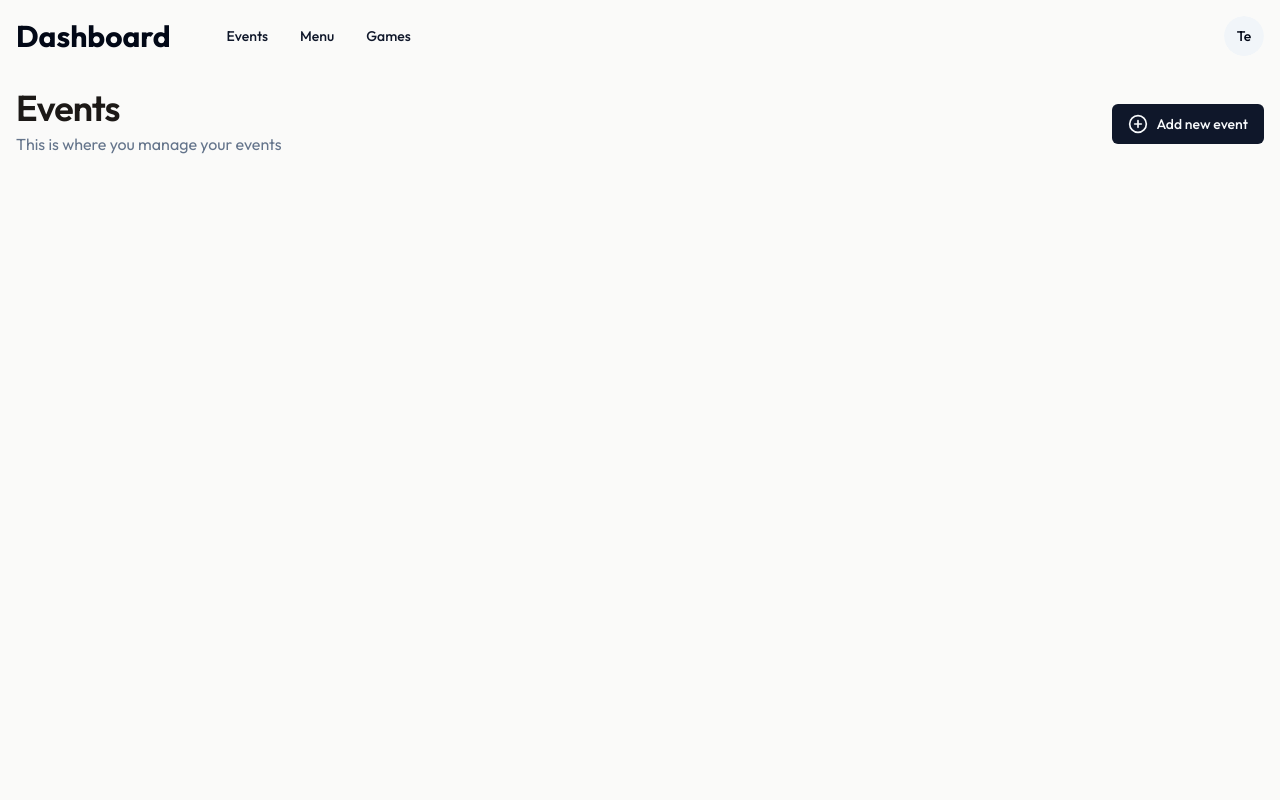
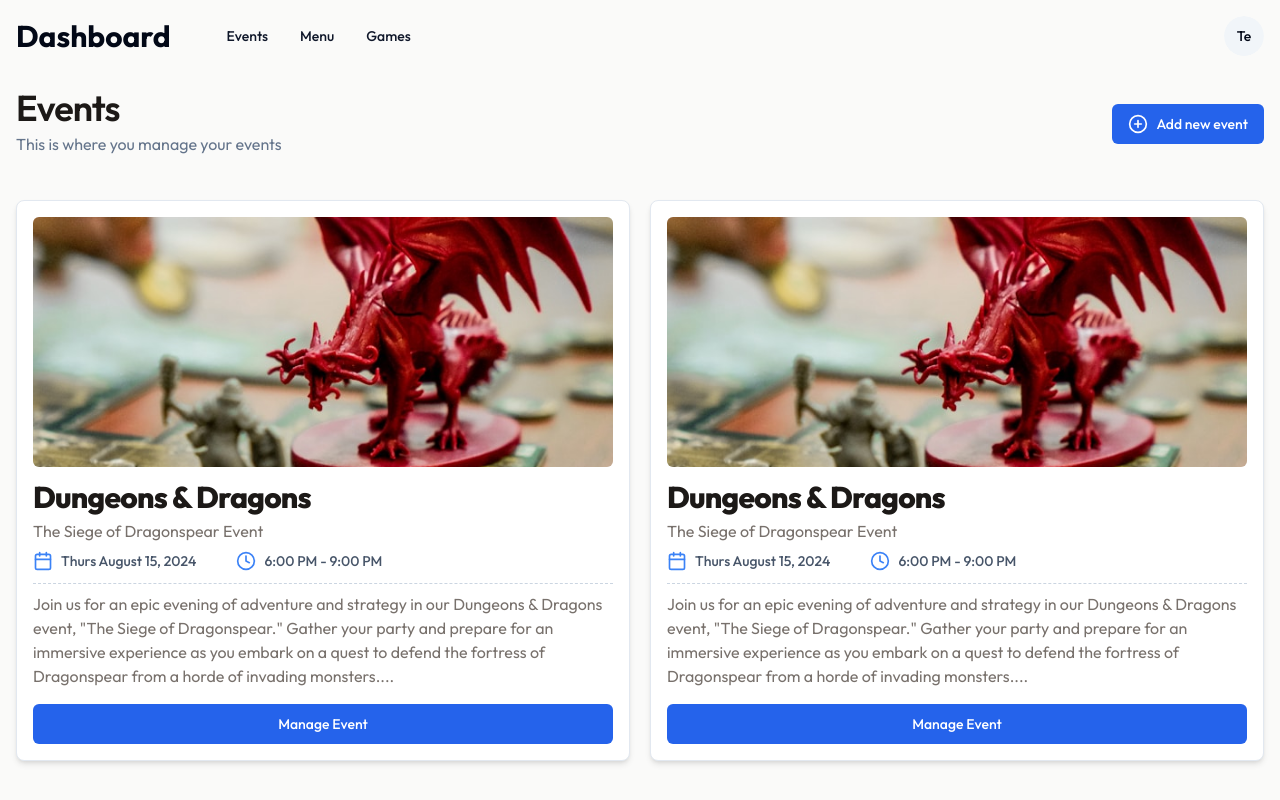
Before and after one commit to latham91/sipnplay, a Next.js app: page /dashboard/events in a window 1280 px wide. Built offline with nearby package versions, Linux system fonts and the light colour scheme.

Commit message:
enhancement: created dashboard event card component

```diff
--- a/app/(dashboard)/dashboard/events/page.jsx
+++ b/app/(dashboard)/dashboard/events/page.jsx
@@ -1,3 +1,4 @@
+import EventCard from "@/components/dashboard/EventCard";
 import Header from "@/components/dashboard/Header";
 import { Button } from "@/components/ui/button";
 import { CirclePlusIcon } from "lucide-react";
@@ -6,15 +7,20 @@
 export default function EventsPage() {
   return (
     <div>
-      <div className="flex items-center justify-between">
+      <div className="flex items-center justify-between mb-10">
         <Header title="Events" subtitle="This is where you manage your events" />
-        <Button asChild>
+        <Button variant="dashboard" asChild>
           <Link href="/dashboard/events/add">
             <CirclePlusIcon className="w-5 h-5 md:mr-2" />
             <span className="hidden md:inline">Add new event</span>
           </Link>
         </Button>
       </div>
+
+      <div className="grid grid-cols-1 gap-5 md:grid-cols-4 lg:grid-cols-4">
+        <EventCard />
+        <EventCard />
+      </div>
     </div>
   );
 }
--- /dev/null
+++ b/components/dashboard/EventCard.jsx
@@ -0,0 +1,43 @@
+import { CalendarIcon, ClockIcon } from "lucide-react";
+import Image from "next/image";
+import Link from "next/link";
+import { Button } from "../ui/button";
+
+export default function EventCard() {
+  return (
+    <div className="col-span-1 p-4 bg-white border rounded-lg shadow-md md:col-span-2">
+      <div className="relative h-[250px] mb-3">
+        <Image src="/eventplaceholder_1.jpg" alt="Event image" fill className="object-cover w-full h-full rounded-md" />
+      </div>
+
+      <div className="pb-3 mb-2 border-b border-dashed border-slate-300">
+        <div>
+          <h3>Dungeons & Dragons</h3>
+          <p>The Siege of Dragonspear Event</p>
+        </div>
+        <div className="flex gap-10 mt-1">
+          <p className="flex items-center text-sm font-medium text-slate-600">
+            <CalendarIcon className="w-5 h-5 mr-2 text-blue-500" /> Thurs August 15, 2024
+          </p>
+          <p className="flex items-center text-sm font-medium text-slate-600">
+            <ClockIcon className="w-5 h-5 mr-2 text-blue-500" /> 6:00 PM - 9:00 PM
+          </p>
+        </div>
+      </div>
+
+      <div>
+        <p className="leading-6 line-clamp-4">
+          Join us for an epic evening of adventure and strategy in our Dungeons & Dragons event, "The Siege of Dragonspear."
+          Gather your party and prepare for an immersive experience as you embark on a quest to defend the fortress of
+          Dragonspear from a horde of invading monsters....
+        </p>
+      </div>
+
+      <div className="mt-4">
+        <Button variant="dashboard" className="w-full">
+          Manage Event
+        </Button>
+      </div>
+    </div>
+  );
+}
--- a/components/ui/button.jsx
+++ b/components/ui/button.jsx
@@ -10,16 +10,13 @@
     variants: {
       variant: {
         default: "bg-primary text-primary-foreground hover:bg-primary/90",
-        green:
-          "bg-[#dde9d3] hover:bg-[#dde9d3]/90 text-stone-900 transition-all ease-in-out duration-300",
-        destructive:
-          "bg-destructive text-destructive-foreground hover:bg-destructive/90",
-        outline:
-          "border border-input bg-background hover:bg-accent hover:text-accent-foreground",
-        secondary:
-          "bg-secondary text-secondary-foreground hover:bg-secondary/80",
+        green: "bg-[#dde9d3] hover:bg-[#dde9d3]/90 text-stone-900 transition-all ease-in-out duration-300",
+        destructive: "bg-destructive text-destructive-foreground hover:bg-destructive/90",
+        outline: "border border-input bg-background hover:bg-accent hover:text-accent-foreground",
+        secondary: "bg-secondary text-secondary-foreground hover:bg-secondary/80",
         ghost: "hover:bg-accent hover:text-accent-foreground",
         link: "text-primary underline-offset-4 hover:underline",
+        dashboard: "bg-blue-600 hover:bg-blue-600/80 text-white",
       },
       size: {
         default: "h-10 px-4 py-2",
@@ -35,18 +32,10 @@
   }
 );
 
-const Button = React.forwardRef(
-  ({ className, variant, size, asChild = false, ...props }, ref) => {
-    const Comp = asChild ? Slot : "button";
-    return (
-      <Comp
-        className={cn(buttonVariants({ variant, size, className }))}
-        ref={ref}
-        {...props}
-      />
-    );
-  }
-);
+const Button = React.forwardRef(({ className, variant, size, asChild = false, ...props }, ref) => {
+  const Comp = asChild ? Slot : "button";
+  return <Comp className={cn(buttonVariants({ variant, size, className }))} ref={ref} {...props} />;
+});
 Button.displayName = "Button";
 
 export { Button, buttonVariants };
```
Also changed, not shown: public/eventplaceholder_1.jpg (added), public/eventplaceholder_2.jpg (added).
